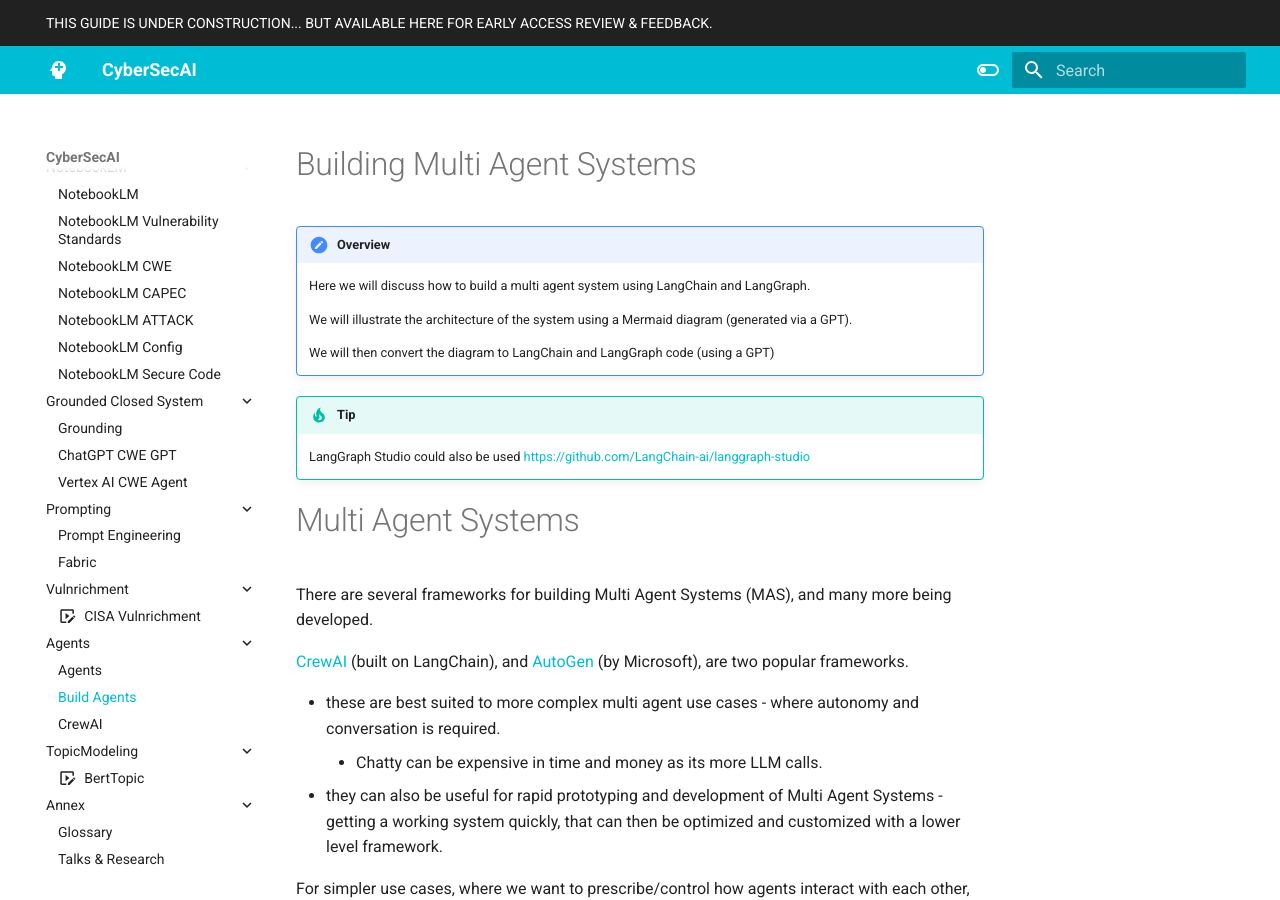
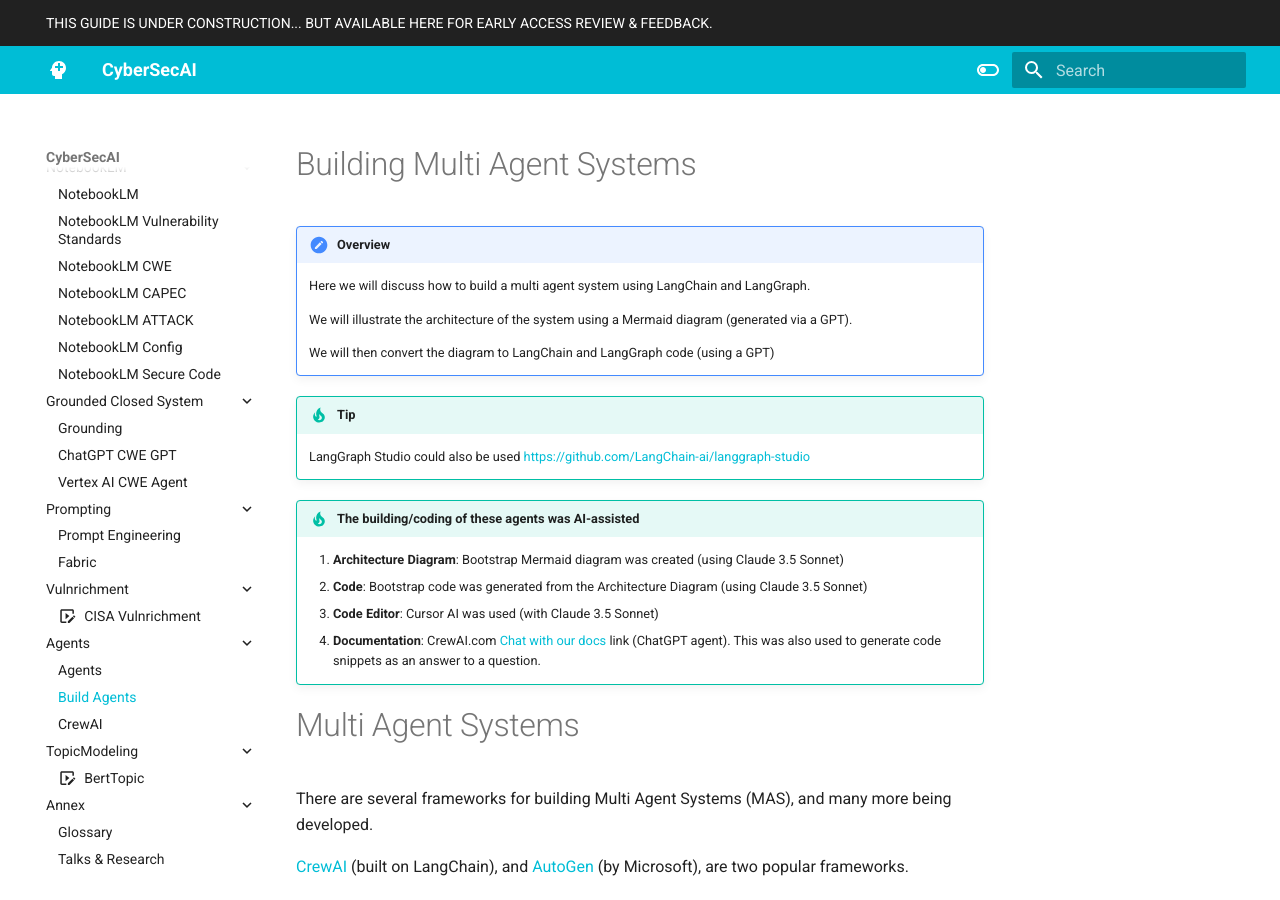
Before and after one commit to CyberSecAI/CyberSecAI.github.io, an MkDocs documentation site: the page built from docs/agents/Build_agents.md, in a window 1280 px wide and 900 px high. Built offline with MkDocs 1.6.1 and Material for MkDocs 9.7.7, drawn with Linux system fonts in a browser that asks for light colours; comment, search, counter and statistics services are not loaded.

Commit message:
building agents ai tip

```diff
--- a/docs/agents/Build_agents.md
+++ b/docs/agents/Build_agents.md
@@ -10,6 +10,15 @@
 
 !!! tip
     LangGraph Studio could also be used https://github.com/LangChain-ai/langgraph-studio
+
+!!! tip "The building/coding of these agents was AI-assisted"
+
+    1. **Architecture Diagram**: Bootstrap Mermaid diagram was created (using Claude 3.5 Sonnet)
+    2. **Code**: Bootstrap code was generated from the Architecture Diagram (using Claude 3.5 Sonnet)
+    3. **Code Editor**: Cursor AI was used (with Claude 3.5 Sonnet)
+    4. **Documentation**: CrewAI.com [Chat with our docs](https://chatg.pt/DWjSBZn) link (ChatGPT agent). This was also used to generate code snippets as an answer to a question.
+
+
 
 
 # Multi Agent Systems
@@ -34,6 +43,7 @@
 3. Representation and support for production Deployment on Cloud platforms (AWS, GCP)
 
 So I'll use LangGraph on LangChain. YMMV!
+
 
 
 
```
